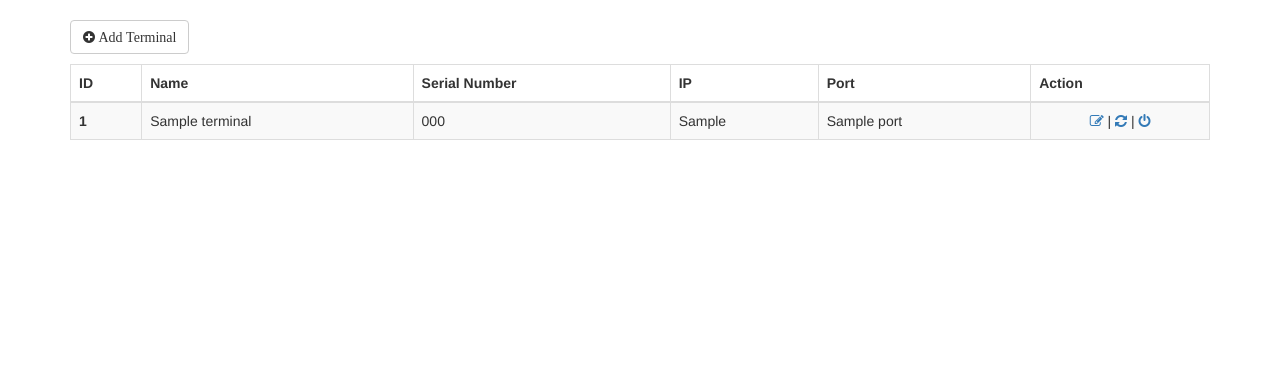
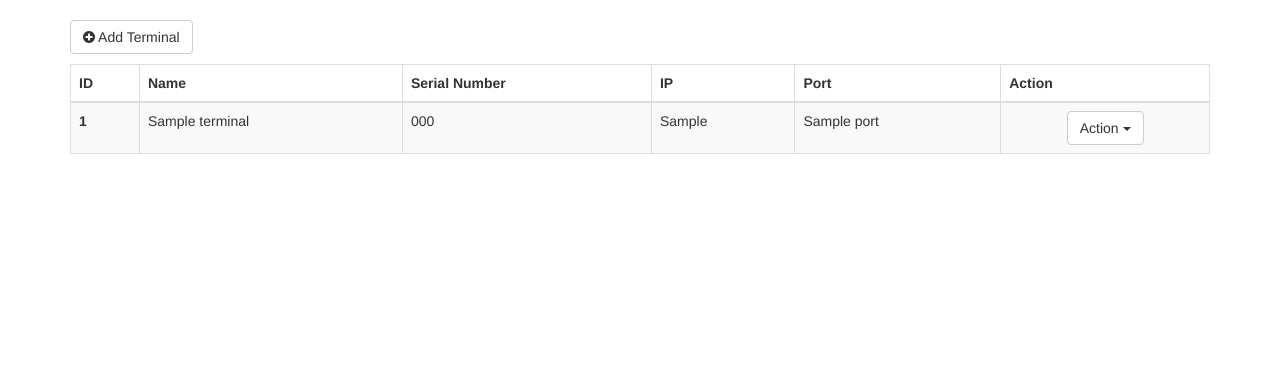
Before and after one commit to fananimi/zkcluster, a Django app: template zkcluster/templates/zkcluster/terminal.html in a window 1280 px wide. Shown: the part 52-420 px from the top of the page. Run offline with Django 3.2, Linux system fonts and the light colour scheme; the template is opened without the code that fills it: most values are stand-ins (such as "Sample title", 1, 10 or a date in 2020); some libraries are stand-ins or nearby versions.

Commit message:
update style

```diff
--- a/zkcluster/templates/zkcluster/base.html
+++ b/zkcluster/templates/zkcluster/base.html
@@ -27,24 +27,24 @@
                 <ul class="nav navbar-nav">
                   <li {% if request.path == '/zkcluster/dashboard/' %}class="active"{% endif %}>
                     <a href="{% url 'zkcluster:dashboard' %}">
-                      <i class="fa fa-tachometer" aria-hidden="true"> Dashboard</i>
+                      <i class="fa fa-tachometer" aria-hidden="true"></i> Dashboard
                     </a>
                   </li>
                   <li {% if request.path == '/zkcluster/terminal/' %}class="active"{% endif %}>
                     <a href="{% url 'zkcluster:terminal' %}">
-                      <i class="fa fa-wrench" aria-hidden="true"> Terminal</i>
+                      <i class="fa fa-wrench" aria-hidden="true"></i> Terminal
                     </a>
                   </li>
                   <li {% if request.path == '/zkcluster/user/' %}class="active"{% endif %}>
                     <a href="{% url 'zkcluster:user' %}">
-                      <i class="fa fa-user" aria-hidden="true"> User</i>
+                      <i class="fa fa-user" aria-hidden="true"></i> User
                     </a>
                   </li>
                 </ul>
                 <ul class="nav navbar-nav navbar-right">
                   <li>
                     <a href="#">
-                      <i class="fa fa-sign-out" aria-hidden="true"> Logout</i>
+                      <i class="fa fa-sign-out" aria-hidden="true"></i> Logout
                     </a>
                   </li>
                 </ul>
--- a/zkcluster/templates/zkcluster/terminal.html
+++ b/zkcluster/templates/zkcluster/terminal.html
@@ -5,7 +5,7 @@
     <div style="margin-bottom: 10px;">
       <a href="{% url 'zkcluster:terminal_add' %}">
         <button class="btn btn-default">
-          <i class="fa fa-plus-circle" aria-hidden="true"> Add Terminal</i>
+          <i class="fa fa-plus-circle" aria-hidden="true"></i> Add Terminal
         </button>
       </a>
     </div>
@@ -29,23 +29,28 @@
             <td>{{ terminal.ip }}</td>
             <td>{{ terminal.port }}</td>
             <td style="text-align: center;">
-              <span>
-                <a href="{% url 'zkcluster:terminal_edit' terminal.id %}" title="Edit">
-                  <i class="fa fa-edit" aria-hidden="true"></i>
-                </a>
-              </span>
-              <span>|</span>
-              <span>
-                <a href="{% url 'zkcluster:terminal_edit' terminal.id %}" title="Restart">
-                  <i class="fa fa-refresh" aria-hidden="true"></i>
-                </a>
-              </span>
-              <span>|</span>
-              <span>
-                <a href="{% url 'zkcluster:terminal_edit' terminal.id %}" title="Shutdown">
-                  <i class="fa fa-power-off" aria-hidden="true"></i>
-                </a>
-              </span>
+              <div class="dropdown">
+                <button class="btn btn-default dropdown-toggle" type="button" data-toggle="dropdown">
+                  Action <span class="caret"></span>
+                </button>
+                <ul class="dropdown-menu">
+                  <li>
+                    <a href="{% url 'zkcluster:terminal_edit' terminal.id %}">
+                      <i class="fa fa-edit" aria-hidden="true"></i> Edit
+                    </a>
+                  </li>
+                  <li>
+                    <a href="#">
+                      <i class="fa fa-refresh" aria-hidden="true"></i> Restart
+                    </a>
+                  </li>
+                  <li>
+                    <a href="#">
+                      <i class="fa fa-power-off" aria-hidden="true"></i> Power Off
+                    </a>
+                  </li>
+                </ul>
+              </div>
             </td>
           </tr>
         {% endfor %}
--- a/zkcluster/templates/zkcluster/user.html
+++ b/zkcluster/templates/zkcluster/user.html
@@ -5,7 +5,7 @@
     <div style="margin-bottom: 10px;">
       <a href="{% url 'zkcluster:user_add' %}">
         <button class="btn btn-default">
-          <i class="fa fa-plus-circle" aria-hidden="true"> Add User</i>
+          <i class="fa fa-plus-circle" aria-hidden="true"></i> Add User
         </button>
       </a>
     </div>
```
